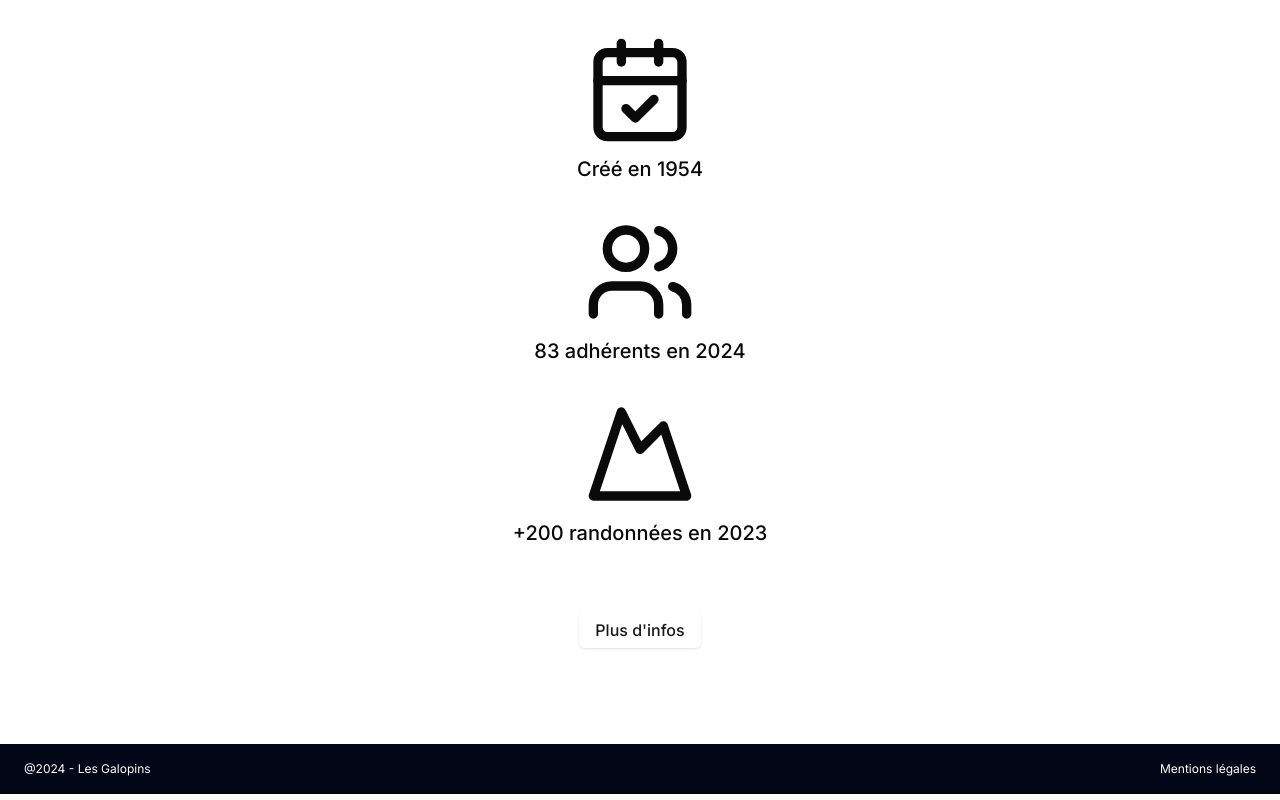
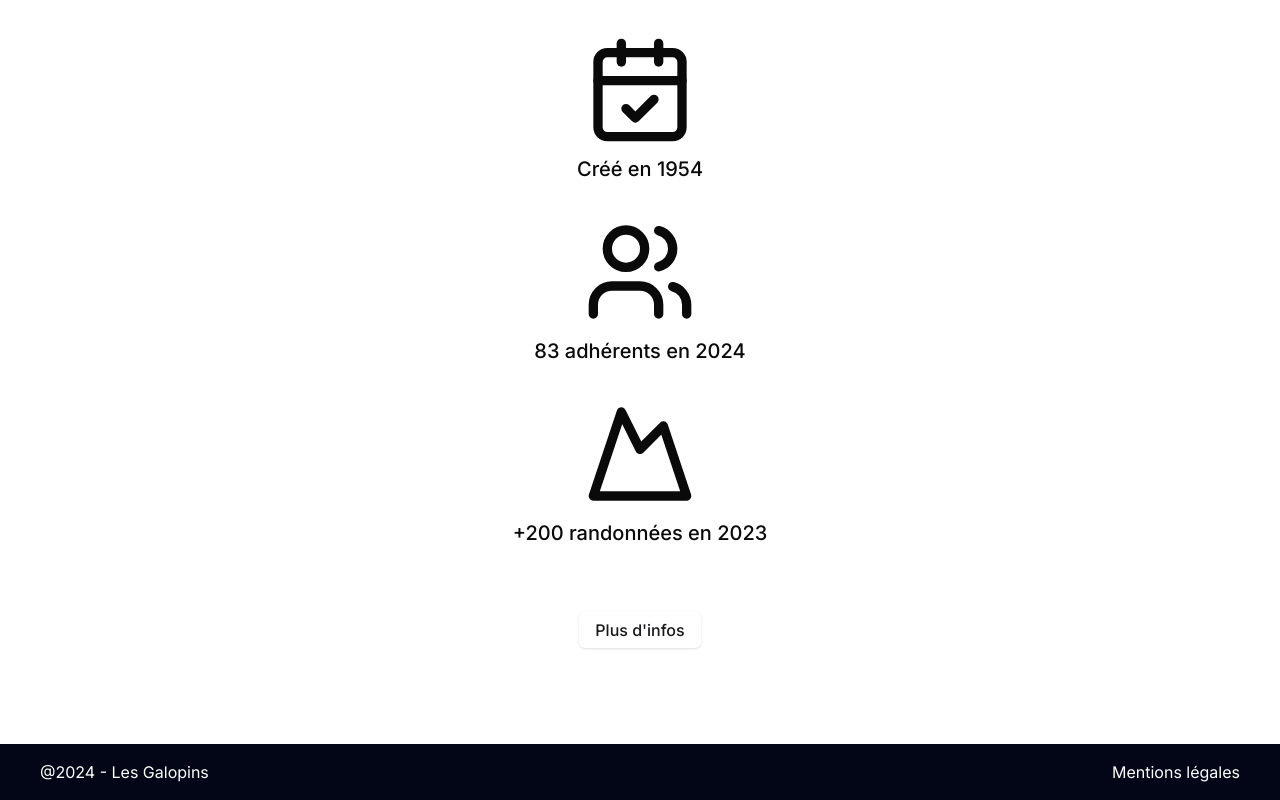
Before and after one commit to SebastienLaurentt/Galopins-Next-V2, a Next.js app: page / in a window 1280 px wide. Shown: the part 4804-5604 px from the top of the page. Built offline with nearby package versions, Linux system fonts and the light colour scheme.

Commit message:
responsive md for burgerMenu

```diff
--- a/src/features/layout/Footer/Footer.tsx
+++ b/src/features/layout/Footer/Footer.tsx
@@ -3,9 +3,9 @@ import Link from "next/link";
 export const Footer = () => {
   return (
     <footer className="bg-slate-950 text-white">
-      <div className="flex items-center px-6 py-4 justify-between">
-        <span className="text-xs">@2024 - Les Galopins</span>
-        <span className="text-xs">
+      <div className="flex text-xs md:text-sm items-center px-6 md:px-10 py-4 justify-between ">
+        <span className="">@2024 - Les Galopins</span>
+        <span className="">
           <Link href="/mentions"> Mentions légales </Link>
         </span>
       </div>
```
